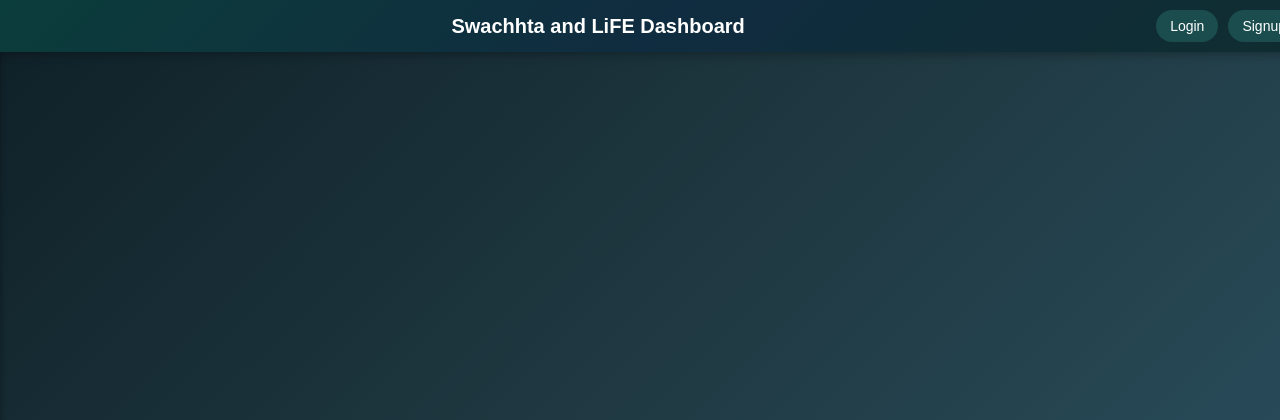
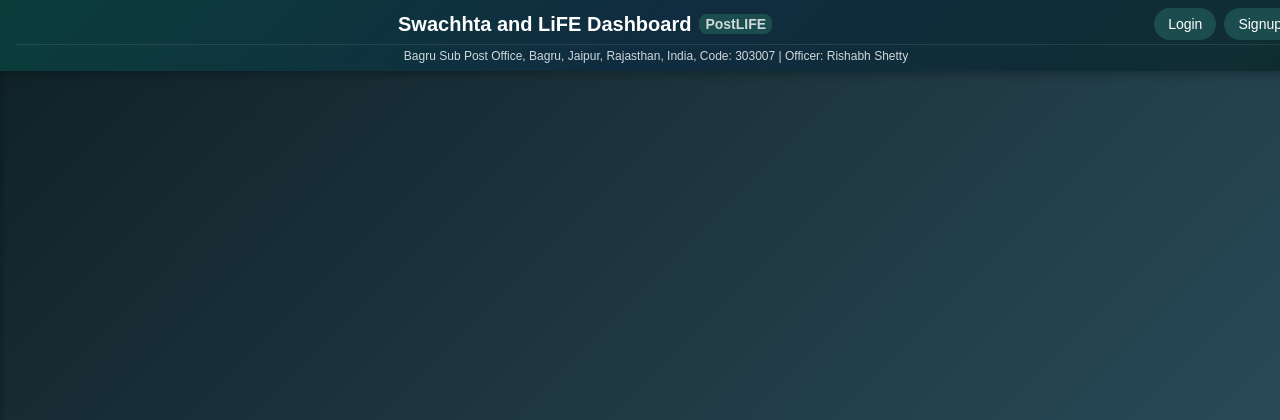
Before and after one commit to risherb/SIH-1751, a Flask app: template templates/navbar.html in a window 1280 px wide. Shown: the top 420 px of the page. Run offline with Flask 3, Linux system fonts and the light colour scheme; the template is opened without the code that fills it, so the values that code supplies are empty.

Commit message:
ADDED DIFFERENT SECTONS

```diff
--- a/templates/navbar.html
+++ b/templates/navbar.html
@@ -5,7 +5,10 @@
             <i class="fas fa-bars"></i>
         </div>
         <!-- Navbar Title -->
-        <div class="navbar-title">Swachhta and LiFE Dashboard</div>
+        <div class="navbar-title">
+            <span>Swachhta and LiFE Dashboard</span>
+            <span class="navbar-subtitle">PostLIFE</span>
+        </div>
         <!-- Login/Signup Buttons -->
         <div class="navbar-actions">
             <button class="login-btn">Login</button>
@@ -17,6 +20,10 @@
             </div>
             <button class="signup-btn">Signup</button>
         </div>
+    </div>
+    <!-- Address Section -->
+    <div class="navbar-address">
+        Bagru Sub Post Office, Bagru, Jaipur, Rajasthan, India, Code: 303007 | Officer: Rishabh Shetty
     </div>
 </nav>
 
@@ -50,9 +57,8 @@
         background: linear-gradient(135deg, #0b3d3b, #102c40, #0f2d30);
         color: white;
         display: flex;
-        justify-content: space-between;
-        align-items: center;
-        padding: 10px 20px;
+        flex-direction: column;
+        padding: 8px 16px;
         z-index: 1000;
         box-shadow: 0 2px 10px rgba(0, 0, 0, 0.3);
     }
@@ -77,14 +83,24 @@
     }
 
     .navbar-title {
+        display: flex;
+        align-items: center;
+        gap: 8px;
         font-size: 20px;
-        margin-left: 20px;
         font-weight: bold;
+    }
+
+    .navbar-subtitle {
+        font-size: 14px;
+        padding: 2px 6px;
+        border-radius: 8px;
+        background-color: #1b4d4e;
+        color: #cfd8dc;
     }
 
     .navbar-actions {
         display: flex;
-        gap: 10px;
+        gap: 8px;
         position: relative;
     }
 
@@ -179,6 +195,16 @@
         display: block;
         font-size: 14px;
     }
+
+    .navbar-address {
+        font-family: Arial, sans-serif;
+        font-size: 12px;
+        color: #cfd8dc;
+        margin-top: 4px;
+        text-align: center;
+        border-top: 1px solid rgba(255, 255, 255, 0.1);
+        padding-top: 4px;
+    }
 </style>
 
 <!-- JavaScript to toggle sidebar -->
```
Also changed, not shown: templates/body.html (+60 -4 lines).
